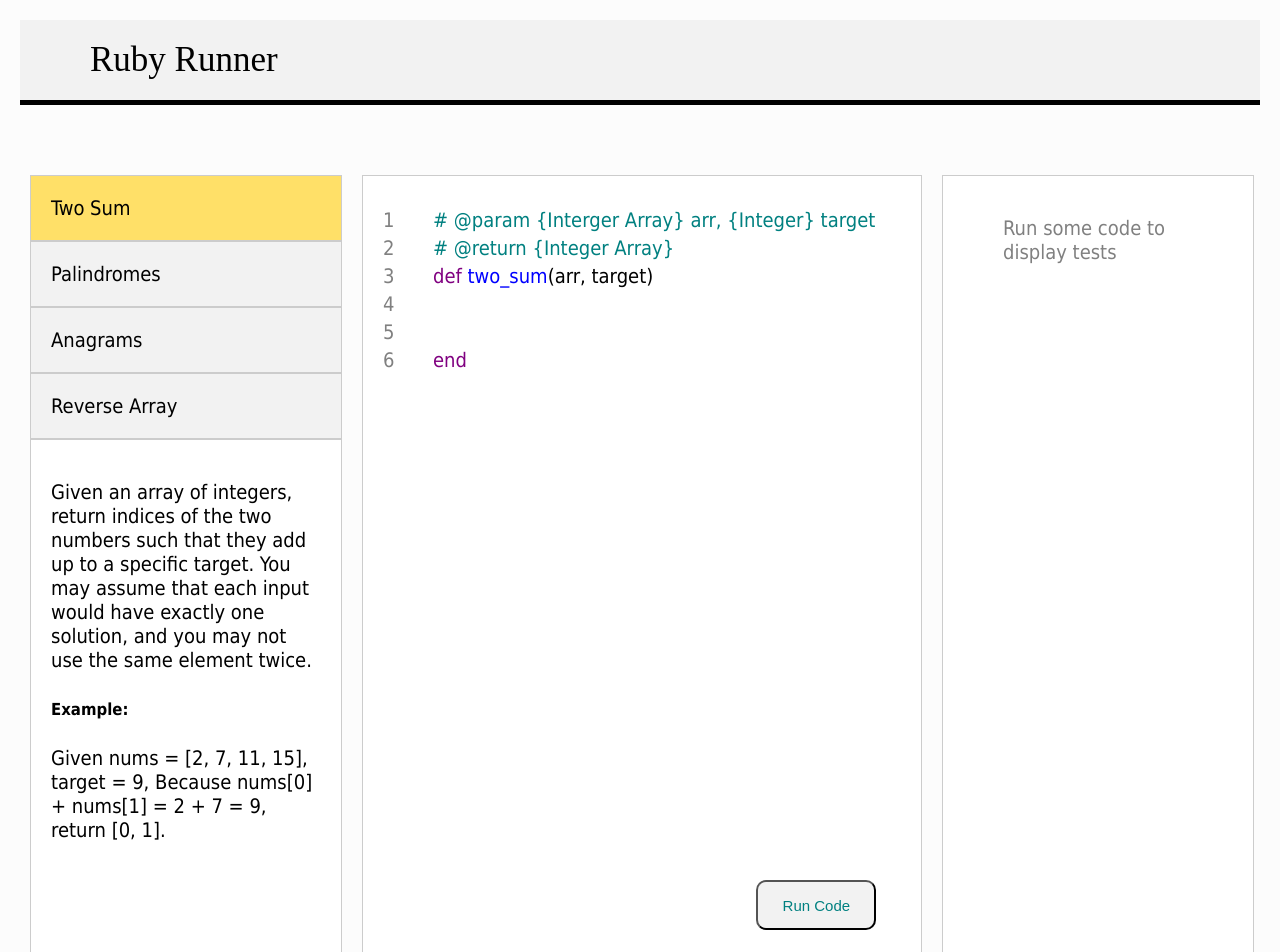
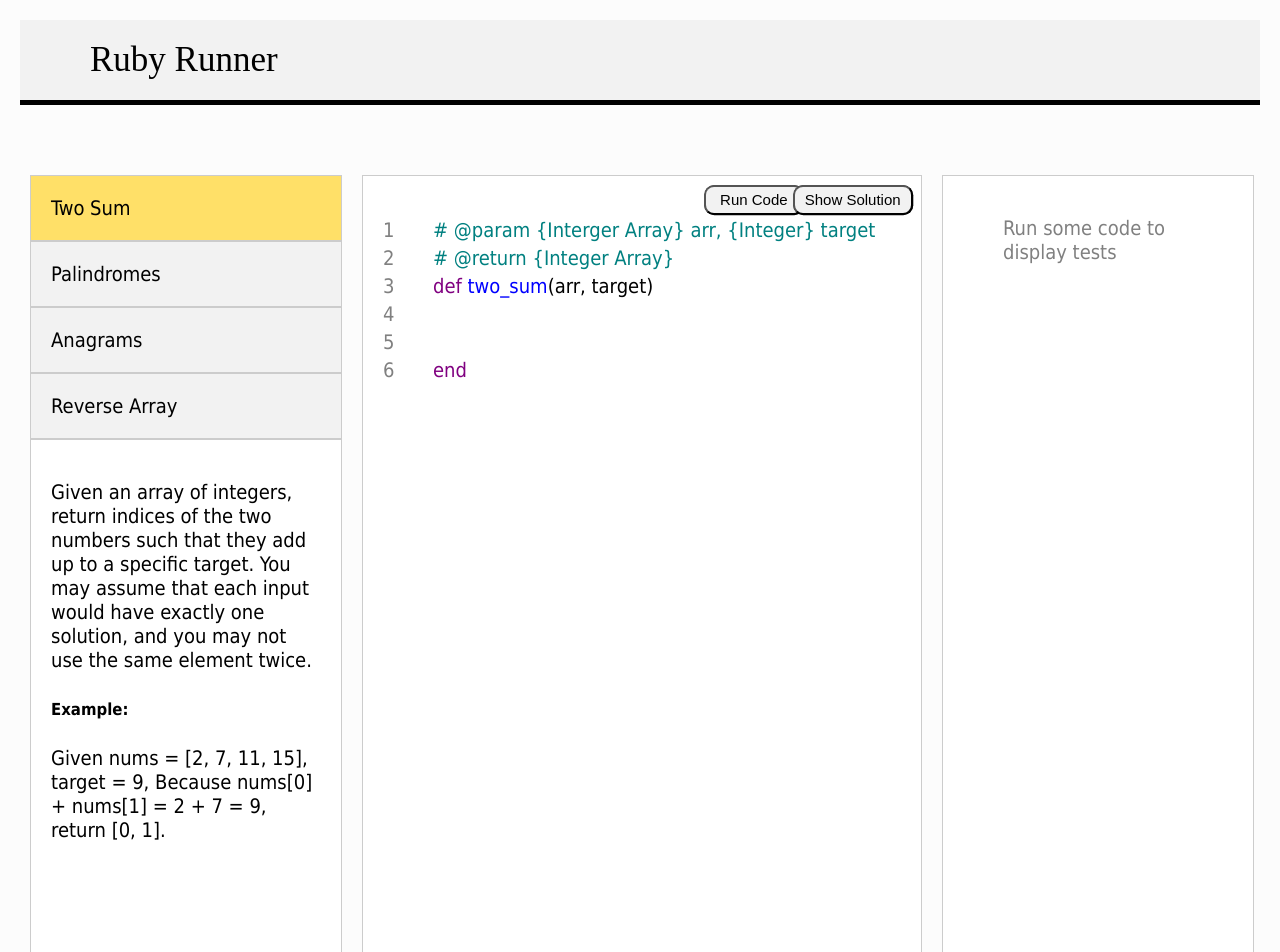
Before and after one commit to bmartinson5/ruby-IDE, a React (Create React App) app: page / in a window 1280 px wide. Shown: the top 952 px of the page. Built offline with nearby package versions, Linux system fonts and the light colour scheme; no server answers.

Commit message:
moved buttons and added styling

```diff
--- a/src/components/App.js
+++ b/src/components/App.js
@@ -38,8 +38,8 @@ class App extends Component {
     const rawJson = Draft.convertToRaw(currentEditor);
     const pid = this.state.currentProblem;
     this.setState({ loading: true })
-    // axios.post('https://ruby-runner-api.herokuapp.com/contents', ({function_name: default_problems[pid].toLowerCase(), content: rawJson, problem_index: this.state.currentProblem}))
-    axios.post('http://localhost:3000/run/', ({function_name: default_problems[pid].toLowerCase(), content: rawJson, problem_index: this.state.currentProblem}))
+    axios.post('https://ruby-runner-api.herokuapp.com/run', ({function_name: default_problems[pid].toLowerCase(), content: rawJson, problem_index: this.state.currentProblem}))
+    // axios.post('http://localhost:3000/run/', ({function_name: default_problems[pid].toLowerCase(), content: rawJson, problem_index: this.state.currentProblem}))
          .then(response => {
            this.setState({
              loading: false,
--- a/src/components/Editor.js
+++ b/src/components/Editor.js
@@ -363,6 +363,13 @@ export default class Editor extends React.Component {
 
     return (
         <div className="editor">
+          <div className="editor-buttons">
+            <button className="run-button" onClick={() => this.props.handleRunCode(this.state.editorState.getCurrentContent())}>Run Code</button>
+            <button className="solution-button" onClick={() => this.toggleSolution()}>
+            {!this.state.solutionShow ? <span>Show Solution</span>: <span>Hide Solution</span>}
+            </button>
+          </div>
+          <div className="editor-box">
             <div className="side-numbers">{lineNumsOutput}</div>
             <Draft.Editor
               editorState={this.state.editorState}
@@ -371,10 +378,7 @@ export default class Editor extends React.Component {
               keyBindingFn={this.keyBindingFn}
             />
 
-        <button className="run-button" onClick={() => this.props.handleRunCode(this.state.editorState.getCurrentContent())}>Run Code</button>
-        <button className="solution-button" onClick={() => this.toggleSolution()}>
-            {!this.state.solutionShow ? <span>Show Solution</span>: <span>Hide Solution</span>}
-        </button>
+          </div>
         </div>
     );
   }
--- a/src/css/CodeContent.css
+++ b/src/css/CodeContent.css
@@ -33,13 +33,22 @@ div[contenteditable="true"] {
   display: inline-block;
 }
 
+.editor-box {
+  margin-top: 10px;
+}
+.editor-buttons {
+  margin-top: 10px;
+}
+
+
 .run-button, .solution-button{
-  color: teal;
+  box-shadow: .3px .3px;
+  color: black;
   position: absolute;
-  right: 8%;
-  top: 80%;
-  width: 120px;
-  height: 50px;
+  right: 21%;
+  top: 1%;
+  width: 100px;
+  height: 30px;
   border-radius: 10px;
   background-color: #F2F2F2;
   font-size: 15px;
@@ -47,8 +56,8 @@ div[contenteditable="true"] {
 
 .solution-button {
   width: 120px;
-  right: 8%;
-  top: 90%;
+  right: 1.5%;
+  top: 1%;
 }
 
 
```
Also changed, not shown: 1 other file (tests, documents, lock files or other folders). Lines whose indentation alone changed are shown as unchanged.
